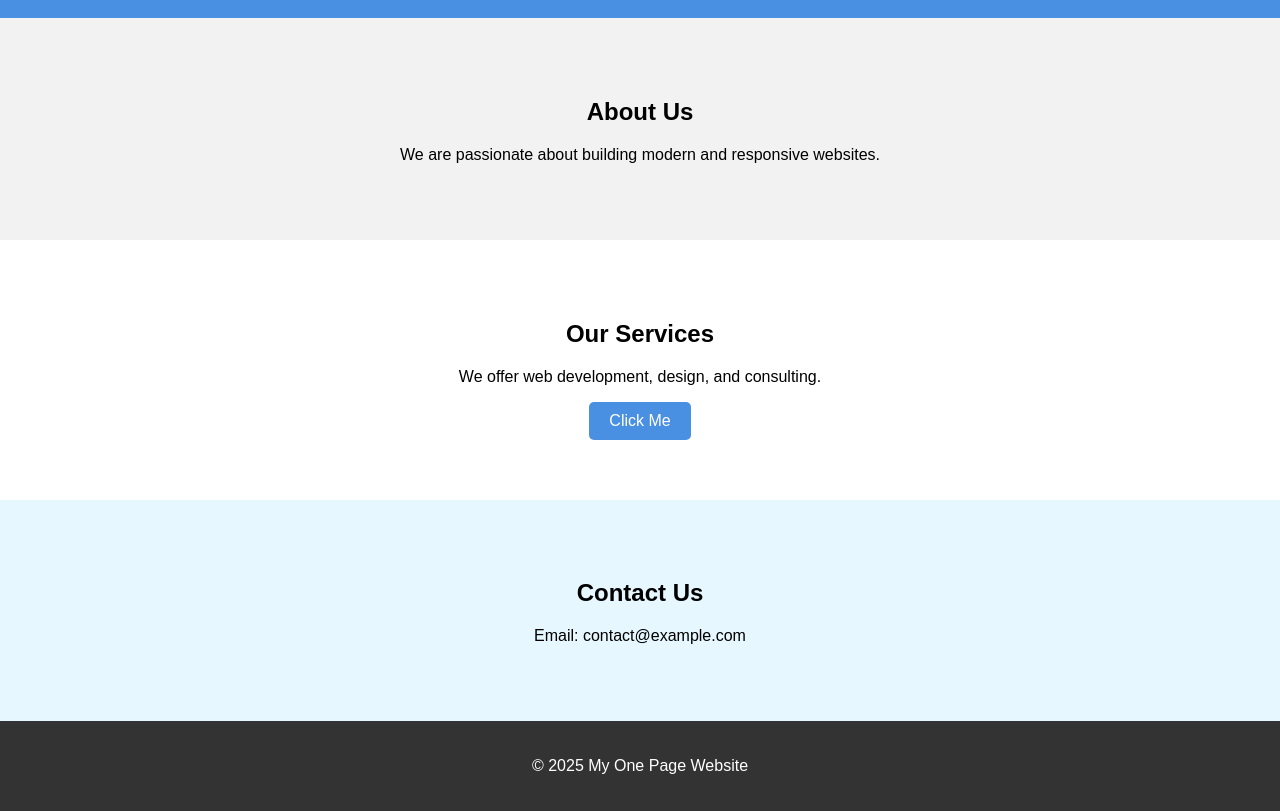
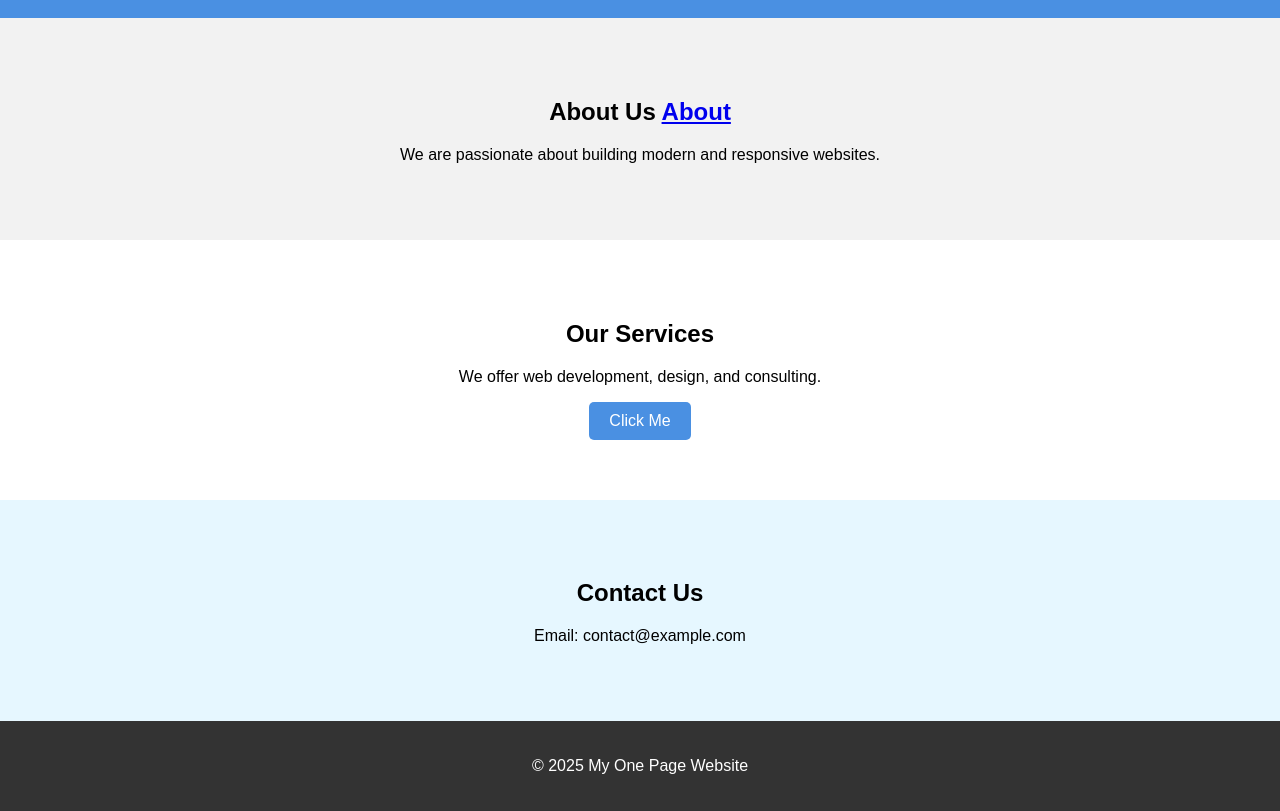
Before and after one commit to svenugopal026/mypage, a plain HTML site: page index.html in a window 1280 px wide. Shown: the part 120-931 px from the top of the page. Drawn offline with Linux system fonts and the light colour scheme.

Commit message:
Update index.html

```diff
--- a/index.html
+++ b/index.html
@@ -76,7 +76,8 @@
   </header>
 
   <section id="about">
-    <h2>About Us</h2>
+    <h2>About Us       <a href="https://venuwritinboard.onrender.com/">About</a>
+</h2>
     <p>We are passionate about building modern and responsive websites.</p>
   </section>
 
```
